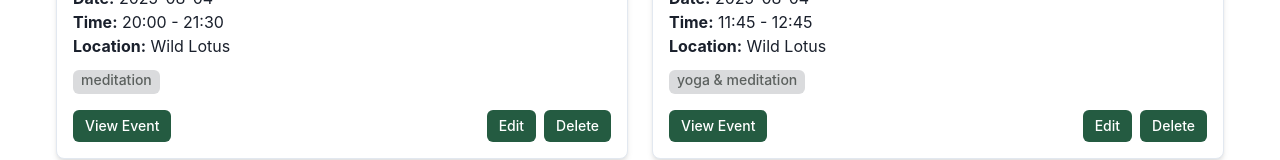
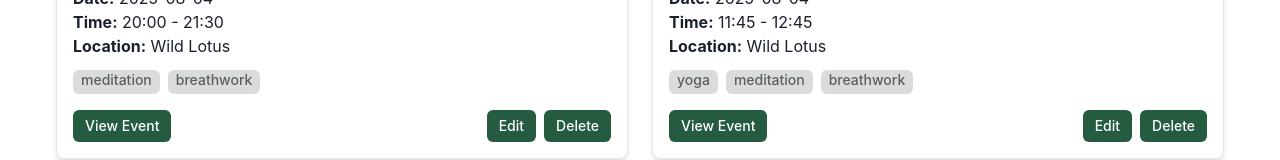
Before and after one commit to Annie113/winc_react_advanced, a React (Vite) app: page /events in a window 1280 px wide. Shown: the part 762-922 px from the top of the page. Built offline with nearby package versions, Linux system fonts and the light colour scheme; data requests are answered from the project's data file.

Commit message:
update all

```diff
--- a/db.json
+++ b/db.json
@@ -10,7 +10,8 @@
       "location": "Wild Lotus",
       "image": "https://github.com/Annie113/winc_react_advanced/blob/main/public/images/minfullness.jpg?raw=true",
       "categories": [
-        "meditation"
+        "meditation",
+        "breathwork"
       ]
     },
     {
@@ -23,7 +24,9 @@
       "location": "Wild Lotus",
       "image": "https://github.com/Annie113/winc_react_advanced/blob/main/public/images/mamababyyoga.jpg?raw=true",
       "categories": [
-        "yoga & meditation"
+        "yoga",
+        "meditation",
+        "breathwork"
       ]
     },
     {
@@ -36,7 +39,9 @@
       "location": "Wild Lotus",
       "image": "https://github.com/Annie113/winc_react_advanced/blob/main/public/images/deepbreath.jpg?raw=true",
       "categories": [
-        "yoga & meditation"
+        "yoga",
+        "meditation",
+        "breathwork"
       ]
     },
     {
@@ -49,7 +54,8 @@
       "location": "Wild Lotus",
       "image": "https://github.com/Annie113/winc_react_advanced/blob/main/public/images/yinyanyoga.jpg?raw=true",
       "categories": [
-        "yoga"
+        "yoga",
+        "meditation"
       ]
     },
     {
@@ -62,7 +68,8 @@
       "location": "Wild Lotus",
       "image": "https://github.com/Annie113/winc_react_advanced/blob/main/public/images/kidsyoga.jpg?raw=true",
       "categories": [
-        "yoga"
+        "yoga",
+        "breathwork"
       ]
     },
     {
@@ -75,7 +82,9 @@
       "location": "Zandvoort Beach",
       "image": "https://github.com/Annie113/winc_react_advanced/blob/main/public/images/yogabeachday.jpg?raw=true",
       "categories": [
-        "yoga & meditation"
+        "yoga",
+        "meditation",
+        "breathwork"
       ]
     },
     {
@@ -88,7 +97,8 @@
       "location": "Wild Lotus",
       "image": "https://github.com/Annie113/winc_react_advanced/blob/main/public/images/cacao.jpg?raw=true",
       "categories": [
-        "meditation"
+        "meditation",
+        "music"
       ]
     },
     {
@@ -101,7 +111,8 @@
       "location": "Wild Lotus",
       "image": "https://github.com/Annie113/winc_react_advanced/blob/main/public/images/instrument.jpg?raw=true",
       "categories": [
-        "music & meditation"
+        "meditation",
+        "music"
       ]
     }
   ]
--- a/src/components/Buttons/EditEventButton.jsx
+++ b/src/components/Buttons/EditEventButton.jsx
@@ -1,4 +1,3 @@
-import React from 'react';
 import { Button } from '@chakra-ui/react';
 
 const EditEventButton = ({ onClick }) => {
--- a/src/components/ui/EditEventModal.jsx
+++ b/src/components/ui/EditEventModal.jsx
@@ -25,7 +25,13 @@ const EditEventModal = ({ isOpen, onClose, event, onSave }) => {
 
   const handleChange = (e) => {
     const { name, value } = e.target;
-    setFormData((prev) => ({ ...prev, [name]: value }));
+
+    setFormData((prev) => ({
+      ...prev,
+      [name]: name === 'categories'
+        ? value.split(',').map((cat) => cat.trim())
+        : value,
+    }));
   };
 
   const handleSubmit = async () => {
@@ -56,27 +62,35 @@ const EditEventModal = ({ isOpen, onClose, event, onSave }) => {
         <ModalBody>
           <FormControl mb={3}>
             <FormLabel>Title</FormLabel>
-            <Input name="title" value={formData.title || ''} onChange={handleChange} />
+            <Input name="title" value={formData.title || ''} onChange={handleChange} focusBorderColor="#b8bfb8"/>
           </FormControl>
           <FormControl mb={3}>
             <FormLabel>Description</FormLabel>
-            <Textarea name="description" value={formData.description || ''} onChange={handleChange} />
+            <Textarea name="description" value={formData.description || ''} onChange={handleChange} focusBorderColor="#b8bfb8"/>
           </FormControl>
           <FormControl mb={3}>
             <FormLabel>Date</FormLabel>
-            <Input name="date" type="date" value={formData.date || ''} onChange={handleChange} />
+            <Input name="date" type="date" value={formData.date || ''} onChange={handleChange} focusBorderColor="#b8bfb8"/>
           </FormControl>
           <FormControl mb={3}>
             <FormLabel>Start Time</FormLabel>
-            <Input name="startTime" type="time" value={formData.startTime || ''} onChange={handleChange} />
+            <Input name="startTime" type="time" value={formData.startTime || ''} onChange={handleChange} focusBorderColor="#b8bfb8"/>
           </FormControl>
           <FormControl mb={3}>
             <FormLabel>End Time</FormLabel>
-            <Input name="endTime" type="time" value={formData.endTime || ''} onChange={handleChange} />
+            <Input name="endTime" type="time" value={formData.endTime || ''} onChange={handleChange} focusBorderColor="#b8bfb8" />
           </FormControl>
           <FormControl mb={3}>
             <FormLabel>Location</FormLabel>
-            <Input name="location" value={formData.location || ''} onChange={handleChange} />
+            <Input name="location" value={formData.location || ''} onChange={handleChange} focusBorderColor="#b8bfb8" />
+          </FormControl>
+          <FormControl mb={3}>
+            <FormLabel>Image URL</FormLabel>
+            <Input name="image" value={formData.image || ''} onChange={handleChange} focusBorderColor="#b8bfb8" />
+          </FormControl>
+          <FormControl mb={3}>
+            <FormLabel>Categories (comma-separated)</FormLabel>
+            <Input name="categories" value={(formData.categories || []).join(', ')} onChange={handleChange} placeholder="e.g. Music, Outdoor, Family" focusBorderColor="#b8bfb8" />
           </FormControl>
         </ModalBody>
         <ModalFooter>
```
